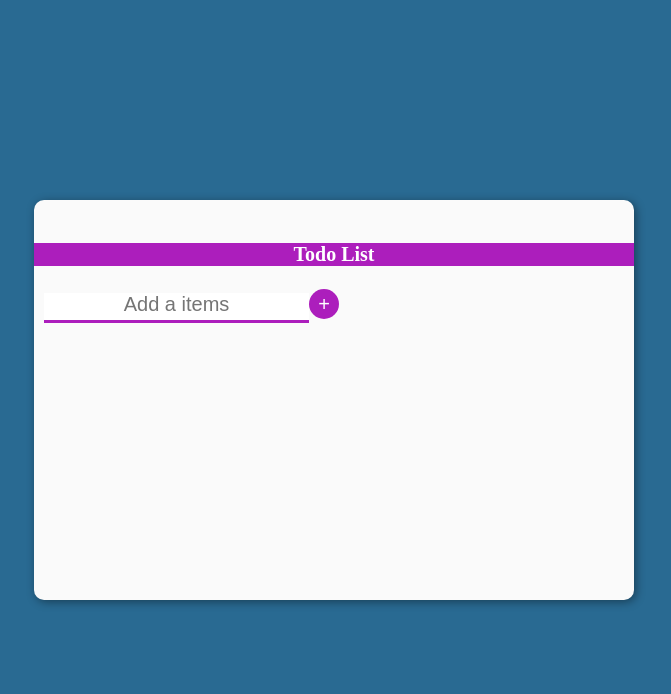
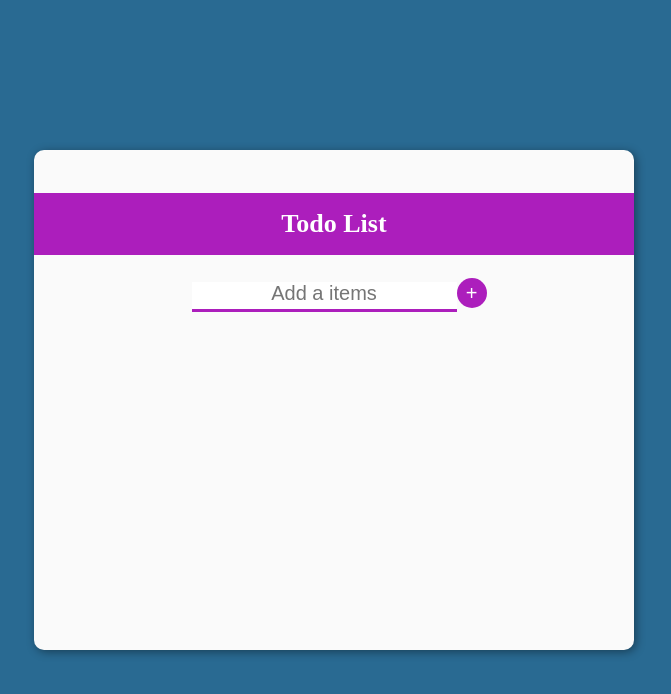
Before and after one commit to rampravesh22/react-thapa-tutorials, a React (Create React App) app: page / in a window 1280 px wide. Shown: the top 694 px of the page, without its empty margins (306-977 px from the left). Built offline with nearby package versions, Linux system fonts and the light colour scheme.

Commit message:
updated in todolist

```diff
--- a/src/List.jsx
+++ b/src/List.jsx
@@ -3,7 +3,7 @@ import React from "react";
 const List = (props) => {
 	return (
 		<li>
-			{props.key}{props.text}
+			{props.text}
 			<button className="delete-btn" onClick={() => {
             props.onSelect(props.id)
          }}>
--- a/src/Todo.jsx
+++ b/src/Todo.jsx
@@ -8,19 +8,21 @@ const Todo = () => {
 	};
 
 	const [listItem, setListItem] = useState([]);
-	const listItems = () => {
+	const addListItem = () => {
+		if (input) {
 			setListItem((preValue) => {
 				return [...preValue, input];
 			});
 			setInput("");
+		}
 	};
 
 	const deleteItem = (id) => {
-		setListItem((preValue)=>{
-         return preValue.filter((arrElem,index)=>{
+		setListItem((preValue) => {
+			return preValue.filter((arrElem, index) => {
 				console.log(arrElem);
 				return index !== id;
-         })
+			});
 		});
 	};
 
@@ -31,6 +33,7 @@ const Todo = () => {
 					<br />
 					<h1 className="todo-name">Todo List</h1>
 					<br />
+					<div className="input_div">
 						<input
 							type="text"
 							onChange={inputEvent}
@@ -38,9 +41,10 @@ const Todo = () => {
 							value={input}
 							name="itemname"
 						/>
-					<button className="add-btn" onClick={listItems}>
+						<button className="add-btn" onClick={addListItem}>
 							+
 						</button>
+					</div>
 					<ol className="list">
 						{listItem.map((value, index) => {
 							return (
--- a/src/index.css
+++ b/src/index.css
@@ -37,12 +37,14 @@ body {
 .center_div {
    background-color: #fafafa;
    padding: 2rem 0;
-   max-height: 40rem;
-   height: 40rem;
+   /* max-height: 40rem; */
+   min-height: 50rem;
    width: clamp(400px,60%,600px);
    border-radius: 1rem;
    box-shadow: 2px 2px 10px rgba(0, 0, 0, 0.409);
    /* width: 22rem; */
+   display: flex;
+   flex-direction: column;
 
 }
 
@@ -51,6 +53,8 @@ body {
    background-color: var(--color-primary);
    width: 100%;
    text-align: center;
+   padding: 1.6rem 0;
+   font-size: 2.6rem;
 }
 
 input {
@@ -59,8 +63,10 @@ input {
    border-bottom: 3px solid var(--color-primary);
    text-align: center;
    padding-bottom: .4rem;
-
-
+   align-self: center;
+}
+.input_div{
+   align-self: center;
 }
 
 input:focus {
@@ -109,6 +115,7 @@ li {
 }
 li:hover{
    color: white;
+   /* padding: auto 4rem; */
    background-color: rgb(141, 36, 141);
 
 }
```
Lines whose indentation alone changed are shown as unchanged.
